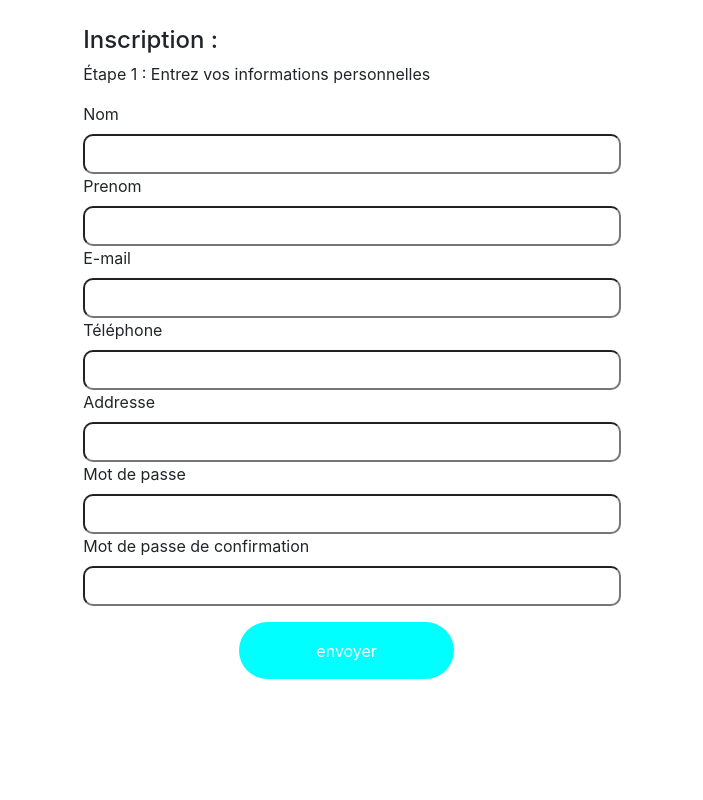
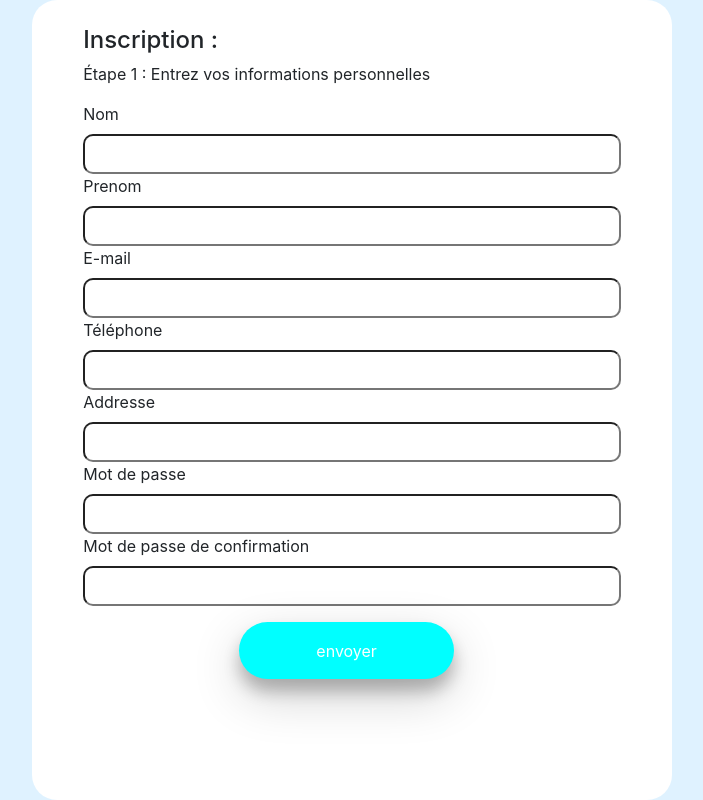
Before and after one commit to Aissata97/React-js-menuio, a React (Create React App) app in the folder menuio-web/: page /inscription in a window 1280 px wide. In both pictures the pointer is over the input "envoyer". Shown: the part 150-950 px from the top of the page, without its empty margins (288-991 px from the left). Built offline with nearby package versions, Linux system fonts and the light colour scheme.

Commit message:
hover des differents boutons

```diff
--- a/menuio-web/src/container/App.js
+++ b/menuio-web/src/container/App.js
@@ -21,9 +21,9 @@ const App = () => (
     <BrowserRouter>
         <Switch>
             <Route exact path='/' component={AccueilPrincipal} />
-            <Route exact path='/inscription' component={InscriptionFormContainer} />
-            <Route exact path='/inscription/:id' component={InscriptionRestoFormContainer} />
-            <Route exact path='/connexion' component={ConnexionContainer} />
+            <Route path='/inscription' component={InscriptionFormContainer} />
+            <Route path='/inscription/:id' component={InscriptionRestoFormContainer} />
+            <Route path='/connexion' component={ConnexionContainer} />
             <Route path='/acceuil' component={Acceuil} />
             <Route path='/qrcode' component={QrCodePage} />
             <Route path='/profil/:nom' component={ProfilUserContainer} />
--- a/menuio-web/src/container/inscription-resto-form-container.js
+++ b/menuio-web/src/container/inscription-resto-form-container.js
@@ -2,8 +2,8 @@ import React, { Component } from 'react'
 import { ToastContainer, toast } from 'react-toastify'
 import InputComponent from '../component/input-component'
 import HeaderNoConnect from '../component/header-no-connect'
+import '../css/connexion-inscription.css'
 import 'bootstrap/dist/css/bootstrap.min.css'
-import '../css/connexion-inscription.css'
 import 'react-toastify/dist/ReactToastify.css'
 const baseUrl = 'https://menuio.herokuapp.com'
 //const proxyurl = 'https://cors-anywhere.herokuapp.com/'
@@ -152,7 +152,6 @@ class InscriptionRestoFormContainer extends Component {
                         </div>
 
 
-
                     </form>
                 </div>
             </div>
--- a/menuio-web/src/css/accueil-principal.css
+++ b/menuio-web/src/css/accueil-principal.css
@@ -66,6 +66,8 @@ html {
     color: #FFFF;
 }
 
+
+
 /* Les 2 boutons de l'ecran 1 */
 .premier-ecran-gauche button {
     border-radius: 30px;
@@ -77,6 +79,14 @@ html {
     width: 40%;
     margin-right: 10px;
 }
+
+/******** Hover des boutons ***********/
+.premier-ecran-gauche button:hover {
+    box-shadow: 0 12px 16px 0 rgba(0, 0, 0, 0.24), 0 17px 50px 0 rgba(0, 0, 0, 0.19);
+}
+
+/***************************************/
+
 
 .premier-ecran-gauche button a {
     text-decoration: none;
--- a/menuio-web/src/css/connexion-inscription.css
+++ b/menuio-web/src/css/connexion-inscription.css
@@ -1,4 +1,5 @@
 .connexion-page-container,
+.inscription-page-container,
 html {
     background-color: #DFF2FF;
     height: 100%;
@@ -42,6 +43,11 @@ html {
     margin-right: 2%;
     background-color: aqua;
     color: #FFFF;
+}
+
+.btn-connexion:hover,
+.btn-inscription:hover {
+    box-shadow: 0 12px 16px 0 rgba(0, 0, 0, 0.24), 0 17px 50px 0 rgba(0, 0, 0, 0.19);
 }
 
 .connexion-container h1,
--- a/menuio-web/src/css/contact-page.css
+++ b/menuio-web/src/css/contact-page.css
@@ -72,7 +72,7 @@ html,
 }
 
 .btn-contact:hover {
-    background-color: #555;
+    box-shadow: 0 12px 16px 0 rgba(0, 0, 0, 0.24), 0 17px 50px 0 rgba(0, 0, 0, 0.19);
 }
 
 @media screen and (max-width: 900px) {
--- a/menuio-web/src/css/header-no-connect.css
+++ b/menuio-web/src/css/header-no-connect.css
@@ -29,6 +29,10 @@
     color: black;
 }
 
+.navbar-no-connect div:last-child button a:hover {
+    color: #FFFF;
+}
+
 /** Hover Les liens dans le navbar */
 .navbar-no-connect div:last-child a:hover {
     color: black;
@@ -52,6 +56,10 @@
     padding: 10px;
     border: none;
     width: 150px;
+}
+
+.navbar-no-connect button:hover {
+    box-shadow: 0 12px 16px 0 rgba(0, 0, 0, 0.24), 0 17px 50px 0 rgba(0, 0, 0, 0.19);
 }
 
 
```
Also changed, not shown: 2 other files (tests, documents, lock files or other folders).
